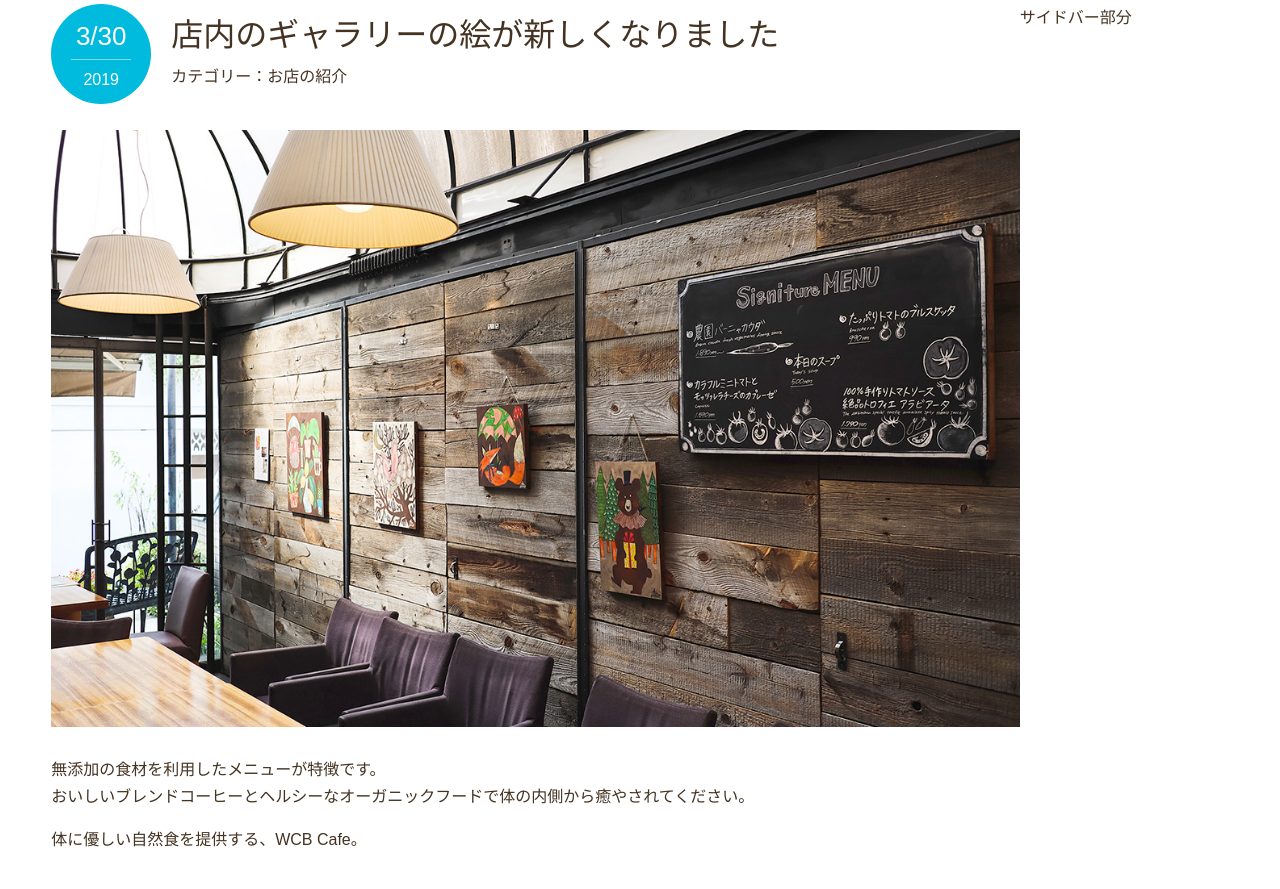
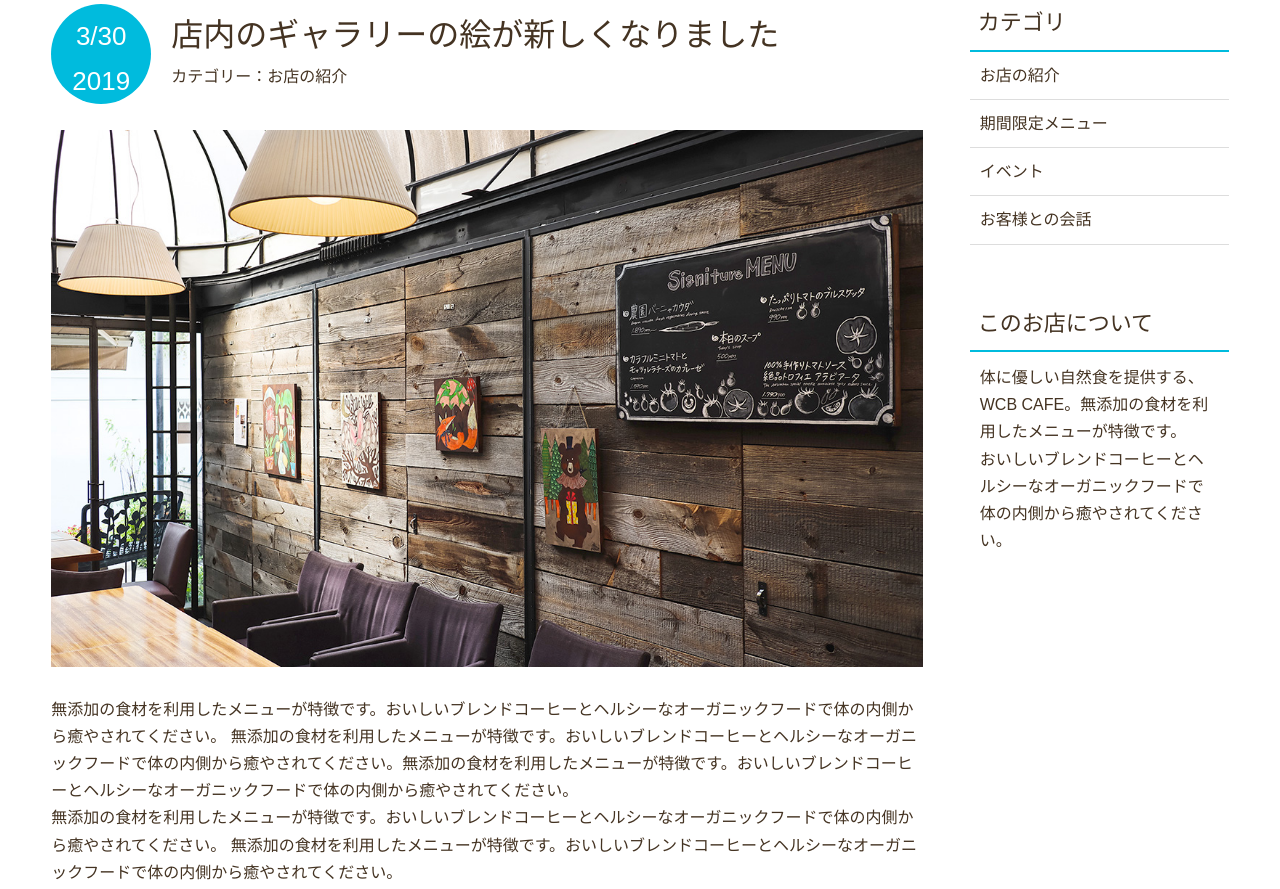
Before and after one commit to hiroshu-diary/web_sample_1, a plain HTML site: page news.html in a window 1280 px wide. Shown: the part 530-1419 px from the top of the page. Drawn offline with Linux system fonts and the light colour scheme; some packages are replaced by stand-ins of ours.

Commit message:
Chapter 5.7

```diff
--- a/css/style.css
+++ b/css/style.css
@@ -124,7 +124,7 @@ footer p {
     font-size: 0.875rem;
 }
 
-.rticle {
+article {
     width: 74%;
 }
 
@@ -143,7 +143,7 @@ aside {
     padding-top: 4px;
     margin-bottom: 40px;
 }
-.post-data {
+.post-date {
     background: #0bd;
     border-radius: 50%;
     color: #fff;
@@ -171,7 +171,8 @@ aside {
     font-weight: normal;
 }
 
-.post-title, .post-cat {
+.post-title,
+.post-cat {
     margin-left: 120px;
 }
 
@@ -182,3 +183,33 @@ article img {
 article p {
     margin-bottom: 1rem;
 }
+
+.sub-title {
+    font-size: 1.375rem;
+    padding: 0 8px 8px;
+    border-bottom: 2px #0bd solid;
+    font-weight: normal;
+}
+
+aside p {
+    padding: 12px 10px;
+}
+
+.sub-menu {
+    margin-bottom: 60px;
+    list-style: none;
+}
+
+.sub-menu li {
+    border-bottom: 1px #ddd solid;
+}
+
+.sub-menu a {
+    color: #432;
+    padding: 10px;
+    display: block;
+}
+
+.sub-menu a:hover {
+    color: #0bd;
+}
--- a/news.html
+++ b/news.html
@@ -35,19 +35,36 @@
       <article>
         <header class="post-info">
           <h2 class="post-title">店内のギャラリーの絵が新しくなりました</h2>
-          <p class="post-data">3/30 <span>2019</span></p>
+          <p class="post-date">3/30 <span>2019</span></p>
           <p class="post-cat">カテゴリー：お店の紹介</p>
         </header>
         <img src="images/wall.jpg" alt="店内の様子">
         <p>
-          無添加の食材を利用したメニューが特徴です。
-          <br>おいしいブレンドコーヒーとヘルシーなオーガニックフードで体の内側から癒やされてください。
+          無添加の食材を利用したメニューが特徴です。おいしいブレンドコーヒーとヘルシーなオーガニックフードで体の内側から癒やされてください。
+          無添加の食材を利用したメニューが特徴です。おいしいブレンドコーヒーとヘルシーなオーガニックフードで体の内側から癒やされてください。無添加の食材を利用したメニューが特徴です。おいしいブレンドコーヒーとヘルシーなオーガニックフードで体の内側から癒やされてください。
+          <br>
+          無添加の食材を利用したメニューが特徴です。おいしいブレンドコーヒーとヘルシーなオーガニックフードで体の内側から癒やされてください。
+          無添加の食材を利用したメニューが特徴です。おいしいブレンドコーヒーとヘルシーなオーガニックフードで体の内側から癒やされてください。
+
         </p>
         <p>
           体に優しい自然食を提供する、WCB Cafe。
         </p>
       </article>
-      <aside>サイドバー部分</aside>
+      <aside>
+        <h3 class="sub-title">カテゴリ</h3>
+        <ul class="sub-menu">
+          <li><a href="#">お店の紹介</a></li>
+          <li><a href="#">期間限定メニュー</a></li>
+          <li><a href="#">イベント</a></li>
+          <li><a href="#">お客様との会話</a></li>
+        </ul>
+        <h3 class="sub-title">このお店について</h3>
+        <p>
+          体に優しい自然食を提供する、WCB CAFE。無添加の食材を利用したメニューが特徴です。<br>
+          おいしいブレンドコーヒーとヘルシーなオーガニックフードで体の内側から癒やされてください。
+        </p>
+      </aside>
     </div>
     <footer>
       <div class="wrapper">
```
